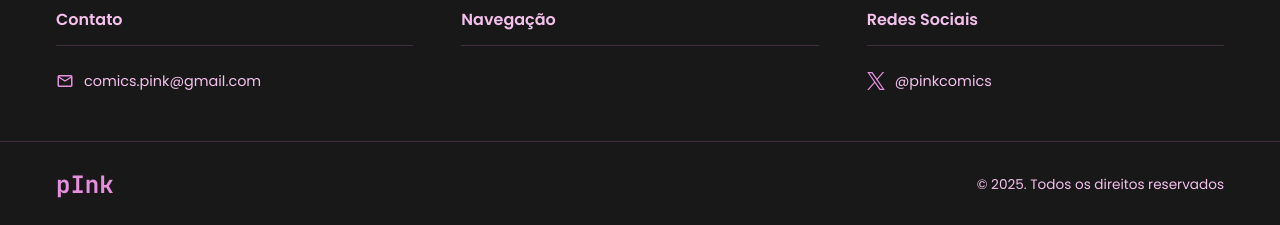
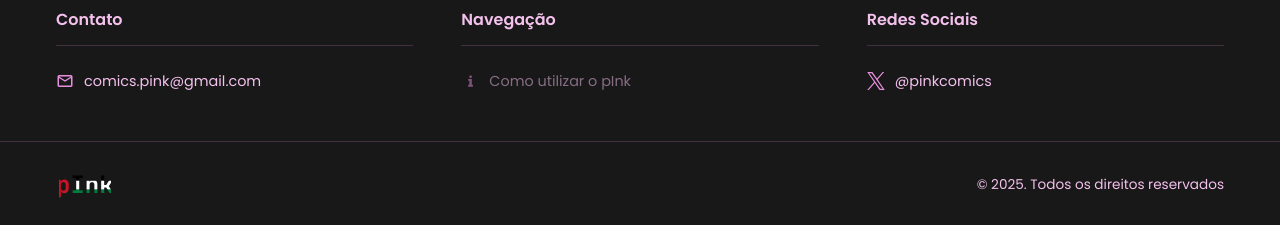
Before and after one commit to studiozweihander/pInk, a React (Vite) app: page / in a window 1280 px wide. Shown: the part 1184-1409 px from the top of the page. Built offline with nearby package versions, Linux system fonts and the light colour scheme; no server answers.

Commit message:
🧹 refactor: remove comentarios obsoletos e adiciona link desabilitado

```diff
--- a/src/components/Footer.tsx
+++ b/src/components/Footer.tsx
@@ -69,10 +69,14 @@ const Footer: React.FC = () => {
 
                     <div className="footer-section">
                         <h3 className="footer-section-title">Navegação</h3>
-                        {/* <div className="footer-links">
-                        <a href="about.html" class="footer-link">Sobre o pInk</a>
-                        <a href="how-to-use.html" class="footer-link">Como usar</a>
-                    </div> */}
+                        <div className="footer-links">
+                            <span className="footer-link disabled">
+                                <svg fill="currentColor" height="18px" width="18px" xmlns="http://www.w3.org/2000/svg" viewBox="0 0 16 16">
+                                    <path d="M7.41527,7.75061v3.68905H6.3764v1.576h4.24028v-1.576H9.599v-5.265H6.3764v1.576Zm.27562-2.69847A1.19081,1.19081,0,0,0,9.72622,4.2135a1.16411,1.16411,0,0,0-.34629-.8457,1.19293,1.19293,0,0,0-1.69258,0,1.15814,1.15814,0,0,0-.34982.8457A1.14424,1.14424,0,0,0,7.69089,5.05214Z" />
+                                </svg>
+                                Como utilizar o pInk
+                            </span>
+                        </div>
                     </div>
 
                     <div className="footer-section">
@@ -84,23 +88,6 @@ const Footer: React.FC = () => {
                                 </svg>
                                 <span>@pinkcomics</span>
                             </a>
-                            {/*
-                            <a href="#" className="social-link" aria-label="Facebook">
-                                <svg xmlns="http://www.w3.org/2000/svg" height="20px" viewBox="0 0 24 24" width="20px" fill="currentColor">
-                                    <path d="M24 12.073c0-6.627-5.373-12-12-12s-12 5.373-12 12c0 5.99 4.388 10.954 10.125 11.854v-8.385H7.078v-3.47h3.047V9.43c0-3.007 1.792-4.669 4.533-4.669 1.312 0 2.686.235 2.686.235v2.953H15.83c-1.491 0-1.956.925-1.956 1.874v2.25h3.328l-.532 3.47h-2.796v8.385C19.612 23.027 24 18.062 24 12.073z" />
-                                </svg>
-                            </a>
-                            <a href="#" class="social-link" aria-label="LinkedIn">
-                                <svg xmlns="http://www.w3.org/2000/svg" height="20px" viewBox="0 0 24 24" width="20px" fill="currentColor">
-                                    <path d="M20.447 20.452h-3.554v-5.569c0-1.328-.027-3.037-1.852-3.037-1.853 0-2.136 1.445-2.136 2.939v5.667H9.351V9h3.414v1.561h.046c.477-.9 1.637-1.85 3.37-1.85 3.601 0 4.267 2.37 4.267 5.455v6.286zM5.337 7.433c-1.144 0-2.063-.926-2.063-2.065 0-1.138.92-2.063 2.063-2.063 1.14 0 2.064.925 2.064 2.063 0 1.139-.925 2.065-2.064 2.065zm1.782 13.019H3.555V9h3.564v11.452zM22.225 0H1.771C.792 0 0 .774 0 1.729v20.542C0 23.227.792 24 1.771 24h20.451C23.2 24 24 23.227 24 22.271V1.729C24 .774 23.2 0 22.222 0h.003z"/>
-                                </svg>
-                            </a>
-                            <a href="#" class="social-link" aria-label="GitHub">
-                                <svg xmlns="http://www.w3.org/2000/svg" height="20px" viewBox="0 0 24 24" width="20px" fill="currentColor">
-                                    <path d="M12 0c-6.626 0-12 5.373-12 12 0 5.302 3.438 9.8 8.207 11.387.599.111.793-.261.793-.577v-2.234c-3.338.726-4.033-1.416-4.033-1.416-.546-1.387-1.333-1.756-1.333-1.756-1.089-.745.083-.729.083-.729 1.205.084 1.839 1.237 1.839 1.237 1.07 1.834 2.807 1.304 3.492.997.107-.775.418-1.305.762-1.604-2.665-.305-5.467-1.334-5.467-5.931 0-1.311.469-2.381 1.236-3.221-.124-.303-.535-1.524.117-3.176 0 0 1.008-.322 3.301 1.23.957-.266 1.983-.399 3.003-.404 1.02.005 2.047.138 3.006.404 2.291-1.552 3.297-1.23 3.297-1.23.653 1.653.242 2.874.118 3.176.77.84 1.235 1.911 1.235 3.221 0 4.609-2.807 5.624-5.479 5.921.43.372.823 1.102.823 2.222v3.293c0 .319.192.694.801.576 4.765-1.589 8.199-6.086 8.199-11.386 0-6.627-5.373-12-12-12z"/>
-                                </svg>
-                            </a>
-                            */}
                         </div>
                     </div>
                 </div>
--- a/src/styles/style.css
+++ b/src/styles/style.css
@@ -1883,6 +1883,25 @@ header {
   transform: scale(1.1);
 }
 
+.footer-link.disabled {
+  opacity: 0.5;
+  cursor: not-allowed;
+  pointer-events: auto;
+}
+
+.footer-link.disabled:hover {
+  transform: none;
+  color: var(--secondary-font);
+}
+
+.footer-link.disabled svg {
+  color: var(--primary-color);
+}
+
+.footer-link.disabled:hover svg {
+  transform: none;
+}
+
 .footer-bottom {
   background: var(--primary-surface);
   border-top: 1px solid rgba(231, 143, 222, 0.2);
@@ -1899,7 +1918,14 @@ header {
 }
 
 .footer-logo {
-  color: var(--primary-color);
+  background-image: url("../assets/palestine-flag.jpg");
+  background-size: 90%;
+  background-position: center;
+  background-clip: text;
+  background-repeat: no-repeat;
+  -webkit-background-clip: text;
+  color: transparent;
+  display: inline-block;
   font-size: 1.5rem;
   font-weight: 700;
   font-family: var(--font2);
@@ -1978,3 +2004,70 @@ header {
   flex-direction: column;
   gap: var(--spacing-sm);
 }
+
+[data-tooltip] {
+  position: relative;
+}
+
+[data-tooltip]::after {
+  content: attr(data-tooltip);
+  position: absolute;
+  bottom: calc(100% + 10px);
+  left: 50%;
+  transform: translateX(-50%) translateY(5px);
+  background: rgba(24, 24, 24, 0.8);
+  backdrop-filter: blur(8px);
+  -webkit-backdrop-filter: blur(8px);
+  color: var(--secondary-font);
+  padding: 6px 12px;
+  border-radius: var(--border-radius-sm);
+  font-size: 0.75rem;
+  font-weight: 500;
+  font-family: var(--font2);
+  white-space: nowrap;
+  opacity: 0;
+  visibility: hidden;
+  transition: all 0.2s cubic-bezier(0.4, 0, 0.2, 1);
+  box-shadow: 0 4px 12px rgba(0, 0, 0, 0.3);
+  border: 1px solid rgba(231, 143, 222, 0.2);
+  pointer-events: none;
+  z-index: 3000;
+}
+
+[data-tooltip]:hover::after {
+  opacity: 1;
+  visibility: visible;
+  transform: translateX(-50%) translateY(0);
+  transition-delay: 0.4s;
+}
+
+.tooltips-warm [data-tooltip]:hover::after {
+  transition-delay: 0s;
+}
+
+[data-tooltip]::before {
+  content: "";
+  position: absolute;
+  bottom: calc(100% + 4px);
+  left: 50%;
+  transform: translateX(-50%) translateY(5px);
+  border-width: 6px 6px 0 6px;
+  border-style: solid;
+  border-color: rgba(231, 143, 222, 0.2) transparent transparent transparent;
+  opacity: 0;
+  visibility: hidden;
+  transition: all 0.2s cubic-bezier(0.4, 0, 0.2, 1);
+  z-index: 3000;
+  pointer-events: none;
+}
+
+[data-tooltip]:hover::before {
+  opacity: 1;
+  visibility: visible;
+  transform: translateX(-50%) translateY(0);
+  transition-delay: 0.4s;
+}
+
+.tooltips-warm [data-tooltip]:hover::before {
+  transition-delay: 0s;
+}
```
